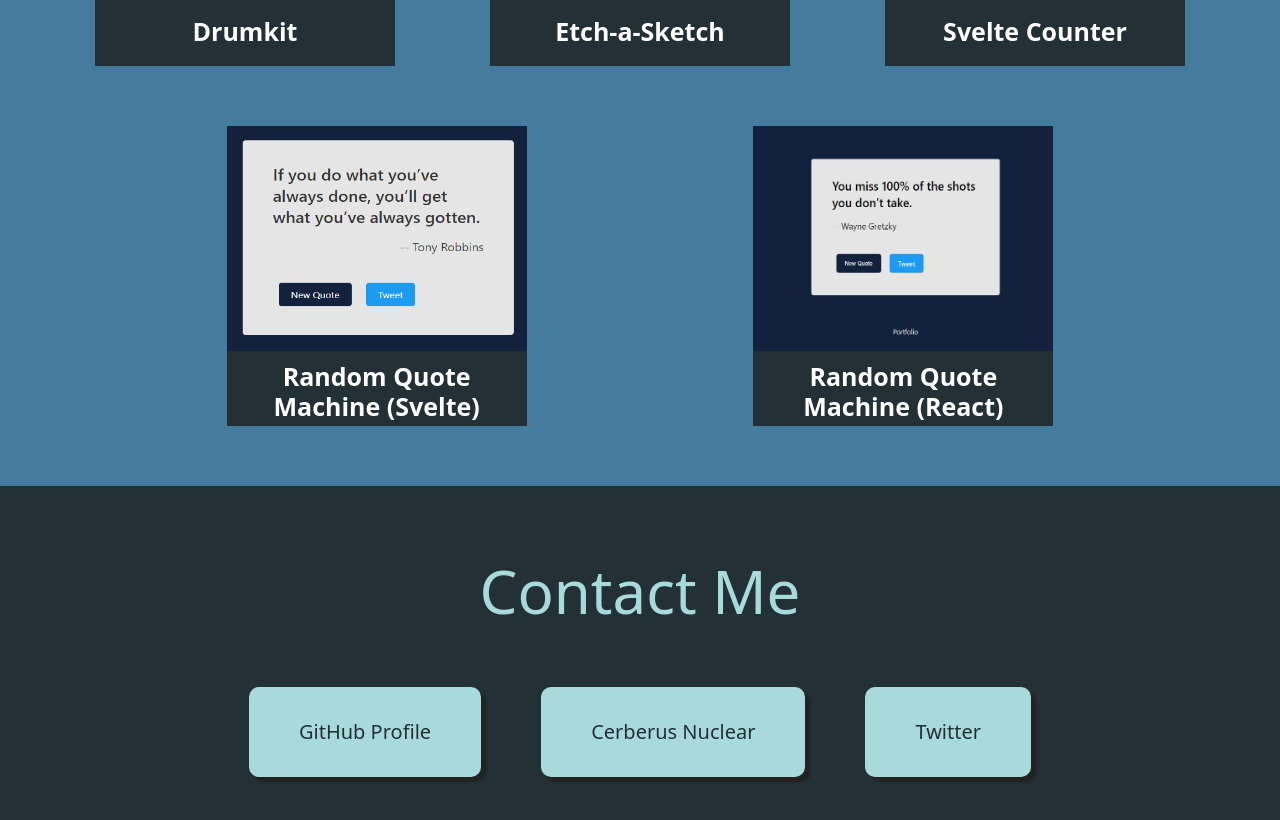
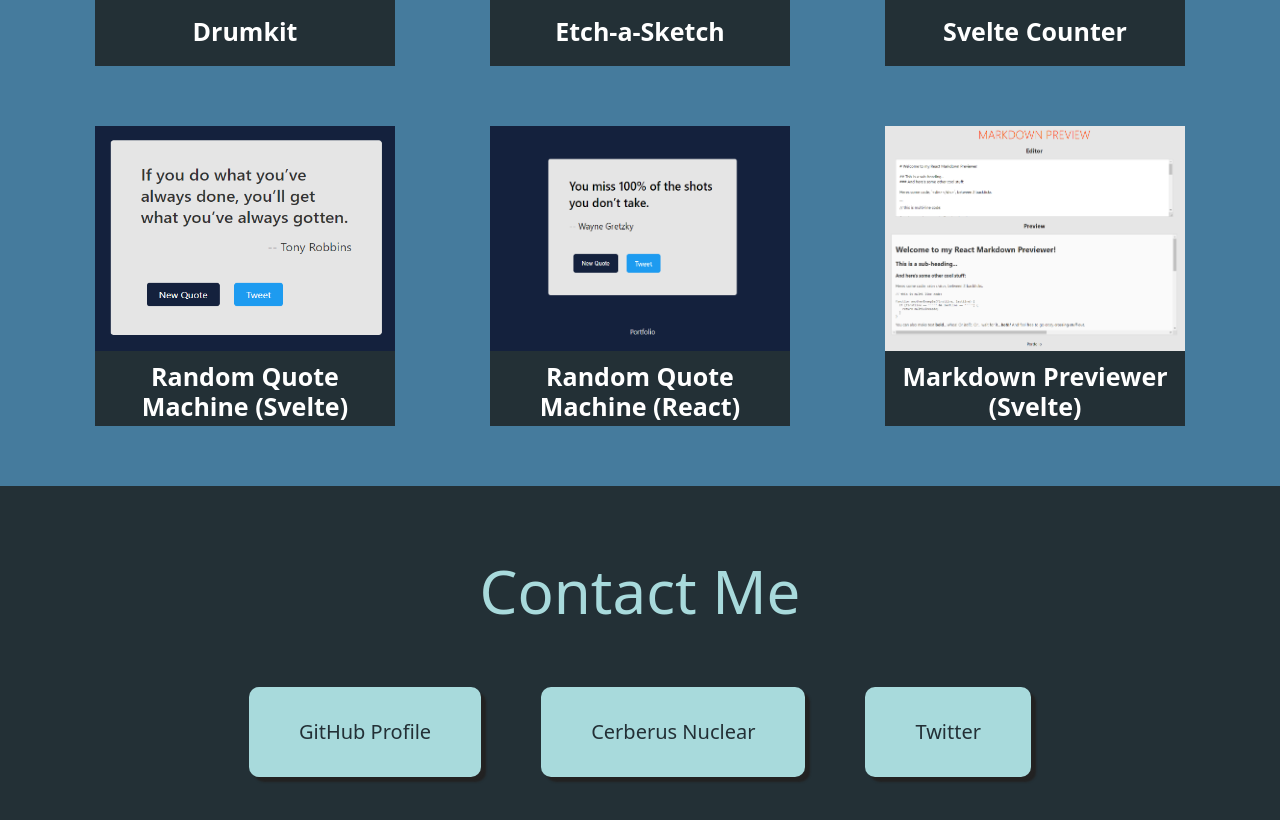
Before and after one commit to Quargle/Portfolio, a Svelte app: page / in a window 1280 px wide. Shown: the part 1760-2580 px from the top of the page. Built offline with nearby package versions, Linux system fonts and the light colour scheme.

Commit message:
Added markdown previewer project

```diff
--- a/src/Projects.svelte
+++ b/src/Projects.svelte
@@ -85,6 +85,16 @@
   }
   projects.push(randomQuotesReact);
 
+  const markdownPreviewer:object = {
+    id: "markdown-previewr",
+    link: "https://quargle.github.io/markdown-previewer",
+    title: "Markdown Previewer (Svelte)",
+    text: "A Markdown Previewer, made with Svelte",
+    tools: "Svelte",
+    image: "logos/markdown-preview.png",
+  }
+  projects.push(markdownPreviewer);
+
 </script>
 
 
```
Also changed, not shown: public/logos/markdown-preview.png (added).
